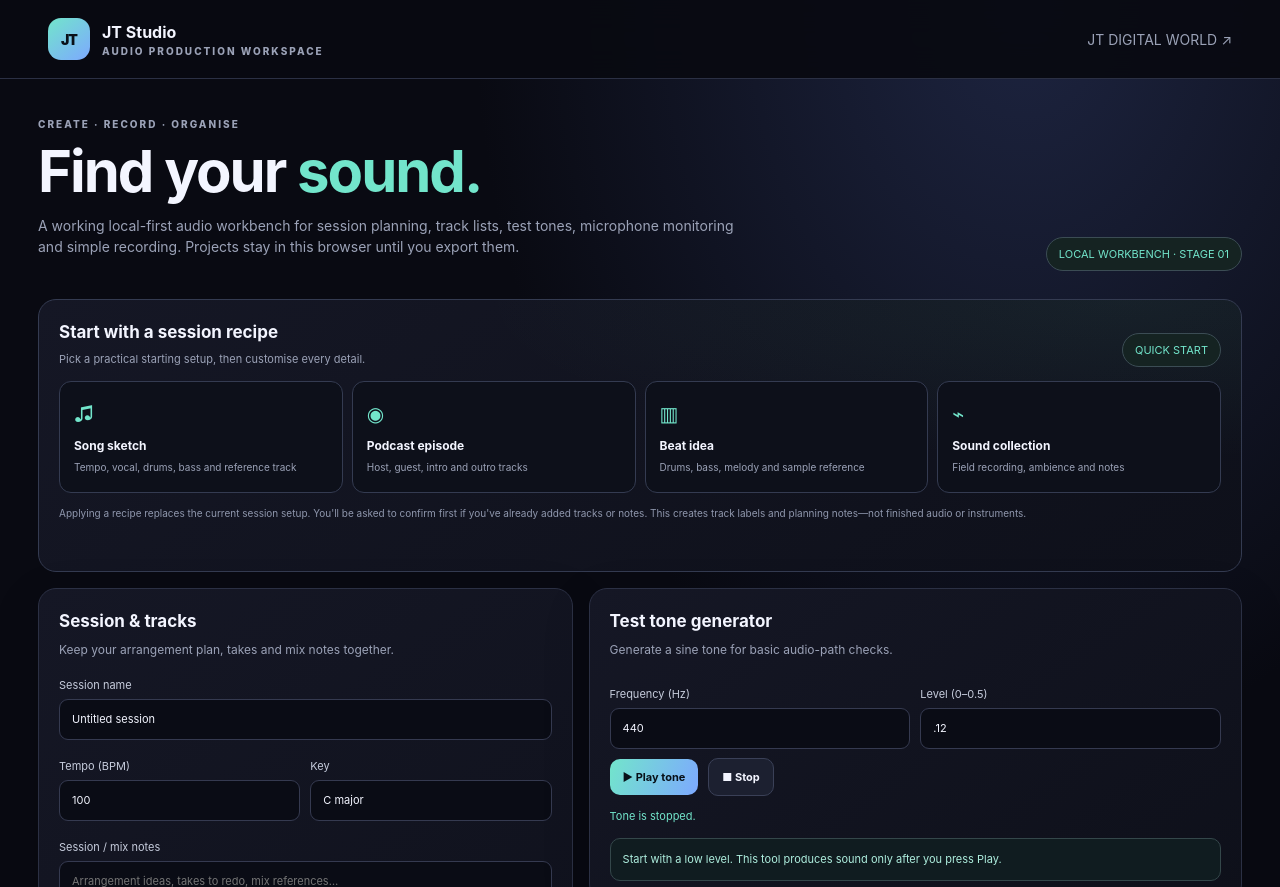
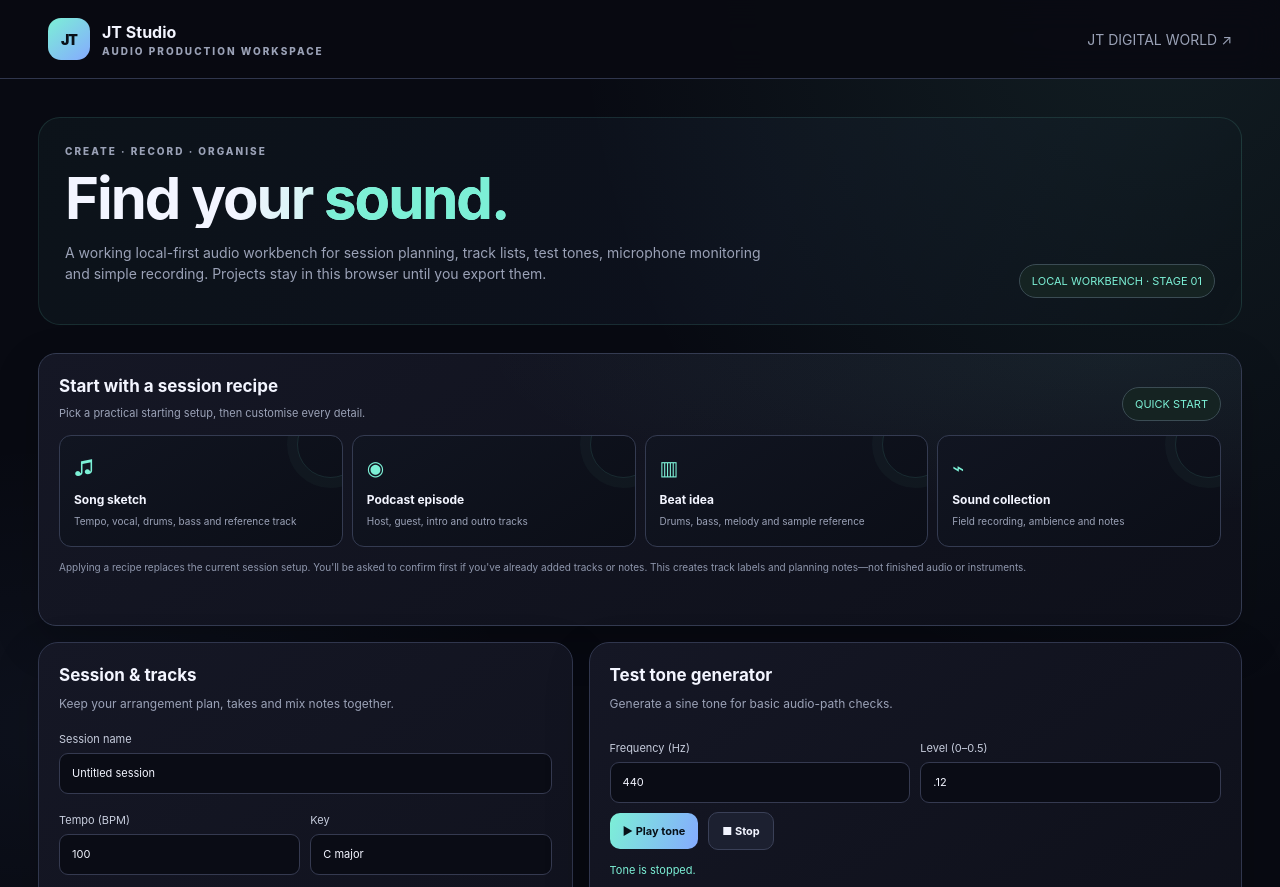
Before and after one commit to Tech-guy7-sys/JT-Studio, an Electron app: page index.html in a window 1280 px wide. Shown: the top 887 px of the page. Drawn offline with Linux system fonts and the light colour scheme.

Commit message:
Refresh JT Studio visual identity and focus states

```diff
--- a/index.html
+++ b/index.html
@@ -14,6 +14,20 @@
 .recipe-card:hover{border-color:var(--mint);transform:translateY(-2px)}.recipe-card strong{display:block;font-size:12px;margin:8px 0 5px}.recipe-card small{display:block;color:var(--muted);font-size:10px;line-height:1.55}.recipe-icon{font-size:20px;color:var(--mint)}
 .recipe-hint{font-size:10px;color:#8f97ad;margin:12px 0 0;line-height:1.6}
 @media(max-width:760px){.recipe-grid{grid-template-columns:repeat(2,minmax(0,1fr))}.recipe-head{align-items:start;flex-direction:column}}
+@media(prefers-reduced-motion:reduce){.recipe-card{transition:none}.recipe-card:hover{transform:none}}
+</style>
+
+<style id="jt-studio-visual-refresh">
+:root{--bg:#080a12;--panel:#131624;--line:#30364d;--mint:#7cf0d6;--blue:#85aaff}
+body{background:radial-gradient(ellipse at 90% -5%,#72e5cb18,transparent 36%),radial-gradient(ellipse at 4% 50%,#7da9ff0c,transparent 28%),var(--bg)}
+.hero{padding:26px;border:1px solid #72e5cb20;border-radius:22px;background:linear-gradient(120deg,#72e5cb0b,#7da9ff0b 60%,transparent);position:relative;overflow:hidden}
+.hero h1{background:linear-gradient(100deg,#f3f5ff 25%,#7cf0d6 65%,#a7baff);color:transparent;background-clip:text}
+.panel{border-radius:20px;box-shadow:0 16px 46px #0003}
+.recipe-panel{box-shadow:0 16px 46px #0003}
+.recipe-card{position:relative;overflow:hidden;background:linear-gradient(145deg,#111521,#0b0e17);text-align:left}
+.recipe-card:after{content:"";position:absolute;right:-22px;top:-25px;width:65px;height:65px;border:1px solid #72e5cb20;border-radius:50%;box-shadow:0 0 0 10px #72e5cb08;pointer-events:none}
+.recipe-card:focus-visible,.btn:focus-visible,.field input:focus-visible,.field textarea:focus-visible,.field select:focus-visible{outline:2px solid var(--mint);outline-offset:3px}
+.panel:focus-within{border-color:#72e5cb50}
 @media(prefers-reduced-motion:reduce){.recipe-card{transition:none}.recipe-card:hover{transform:none}}
 </style>
 </head>
```
